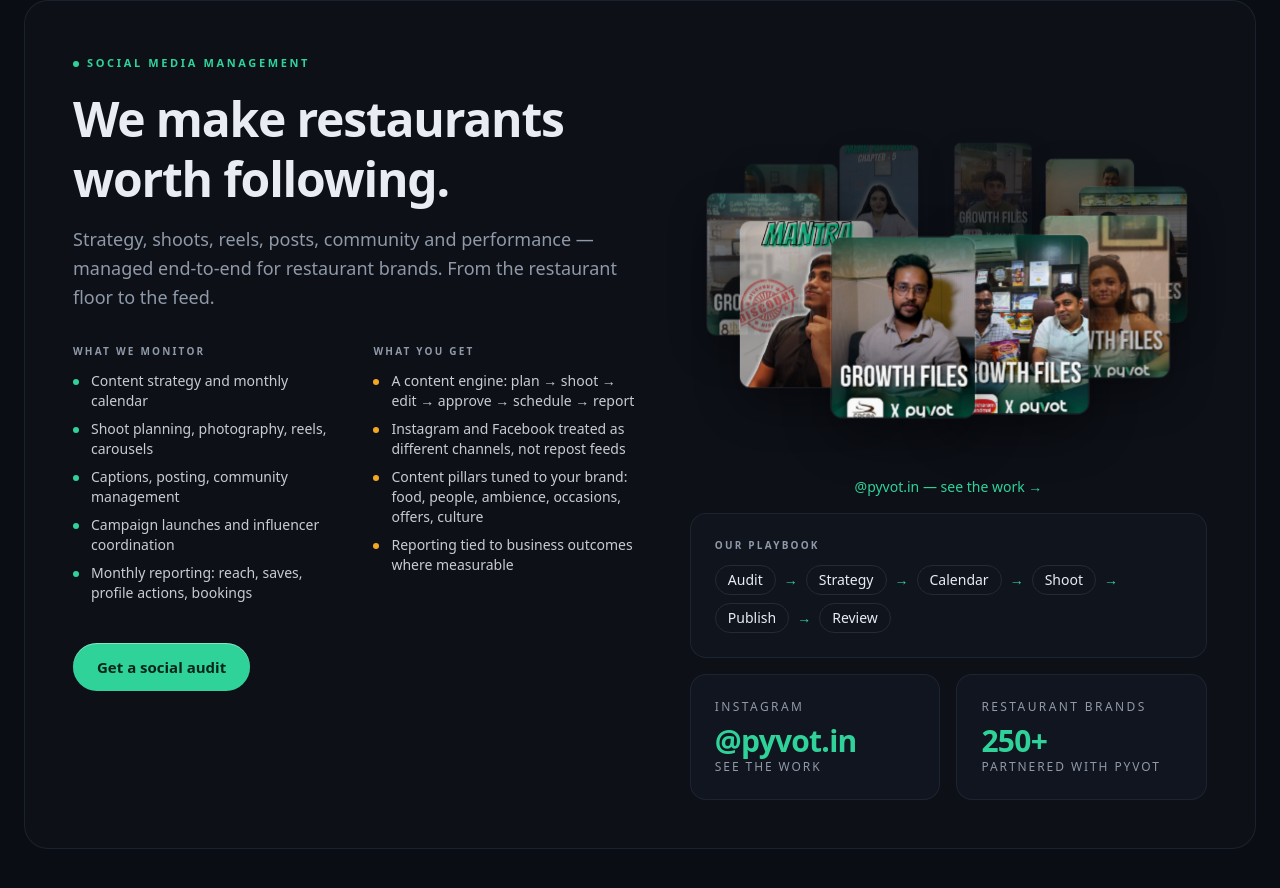
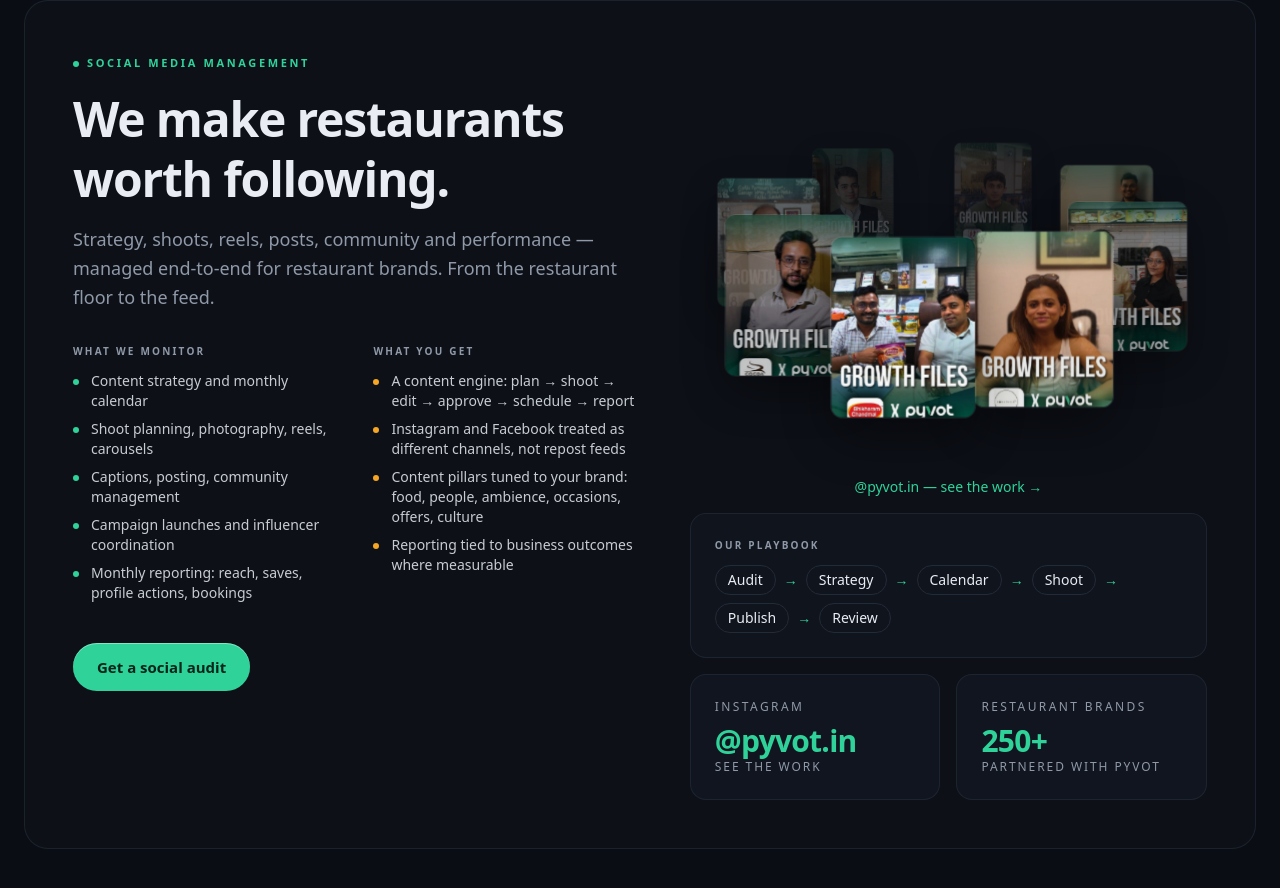
Before and after one commit to sakshi-pyvot/mynt-landing-page-, a React (Vite) app: page /services in a window 1280 px wide. Shown: the part 3348-4236 px from the top of the page. Built offline with nearby package versions, Linux system fonts and the light colour scheme.

Commit message:
Orbit keeps only Growth Files client covers

```diff
--- a/src/pages/Services.jsx
+++ b/src/pages/Services.jsx
@@ -9,10 +9,8 @@ import { cn } from '@/lib/utils'
 // real @pyvot.in content made for restaurant brands — each card links to its post
 const SOCIAL_POSTS = [
   ['growth-files-haji-saheb', 'DXesKldEVjg'],
-  ['menu-playbook', 'DbiUtjiRrmq'],
   ['growth-files-barbq', 'DUAUO20kkwk'],
   ['growth-files-8th-day', 'DWoVSoWCZxz'],
-  ['discount-mantra', 'DaNahODRtnZ'],
   ['growth-files-cocoa', 'Db3IWGpxPzG'],
   ['growth-files-bhikharam', 'DbOD20axwSK'],
   ['growth-files-lmb', 'DZe4q49Rezn'],
```
Also changed, not shown: public/social/discount-mantra.jpg (deleted), public/social/menu-playbook.jpg (deleted).
